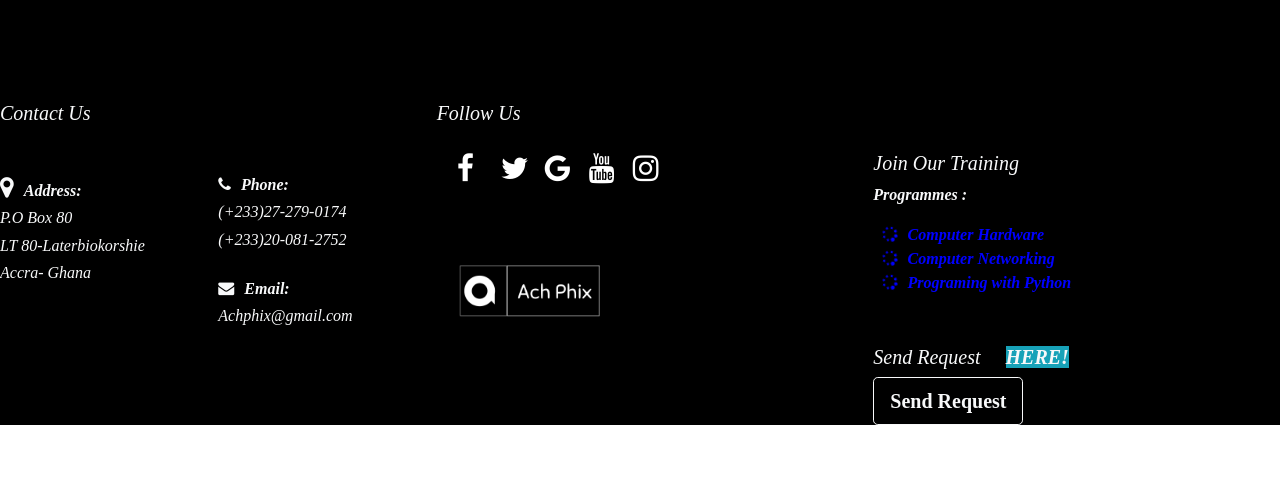
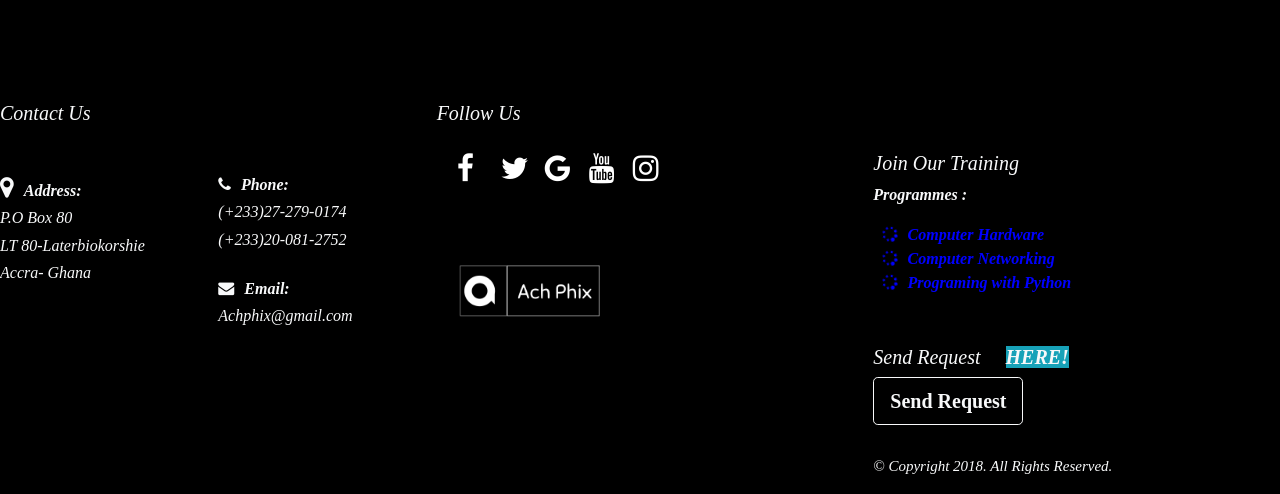
Before and after one commit to philacher95/webapp, a Flask app: page / in a window 1280 px wide. Shown: the part 3233-3727 px from the top of the page. Before the commit the page ends 3658 px from the top, so only its background shows below. Run offline with Flask 2, Linux system fonts and the light colour scheme; some libraries are stand-ins or nearby versions; some web fonts are replaced.

Commit message:
Update footer.html
added copyright

```diff
--- a/templates/includes/footer.html
+++ b/templates/includes/footer.html
@@ -56,6 +56,7 @@
                 </ul>
                <h5 style="margin-top: 50px;"> </i>Send Request <span class="bg-info"><b>HERE!</b></span> </h5>
                <a href="/register"><button type="button" class="btn btn-outline-light btn-lg"><b>Send Request</b></button></a>
+               <p style="font-size: 15px; margin-top: 30px;">&#169; Copyright 2018. All Rights Reserved.</p>
     </div>
 
  </div>
```
